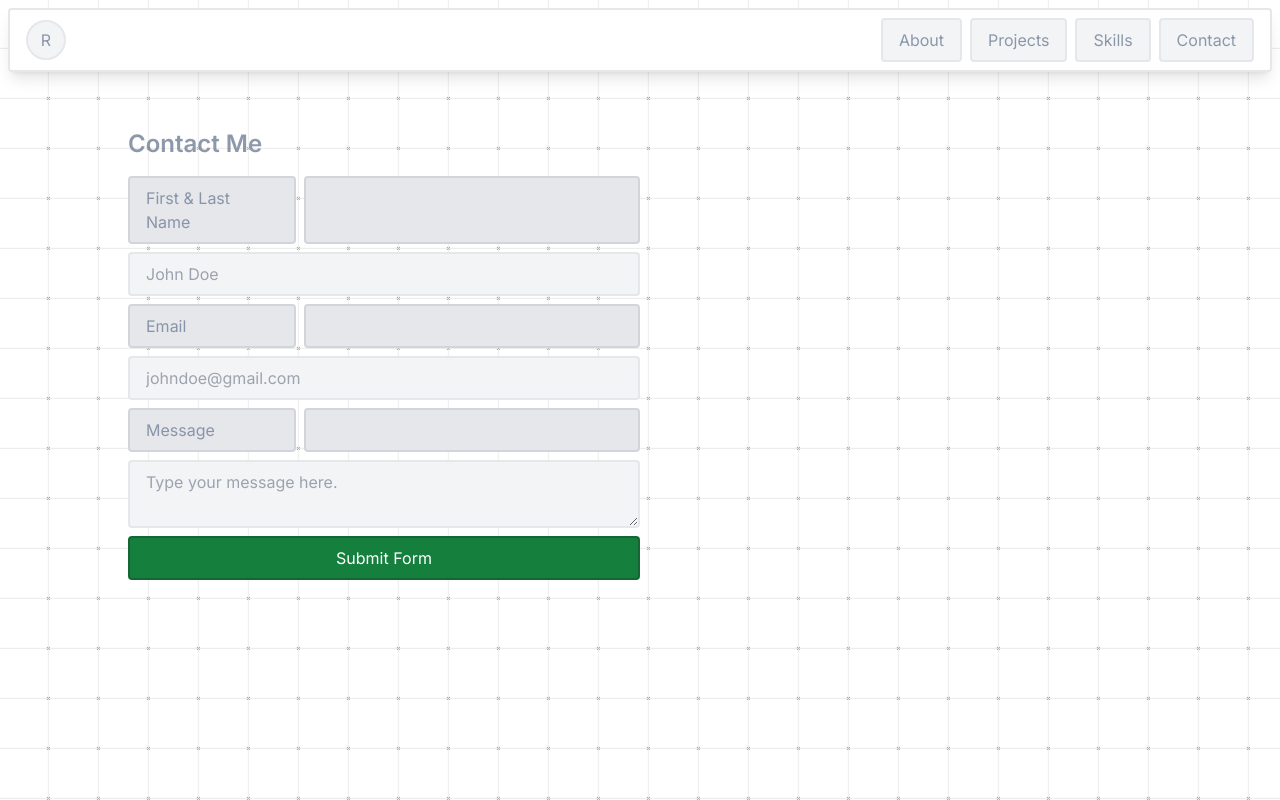
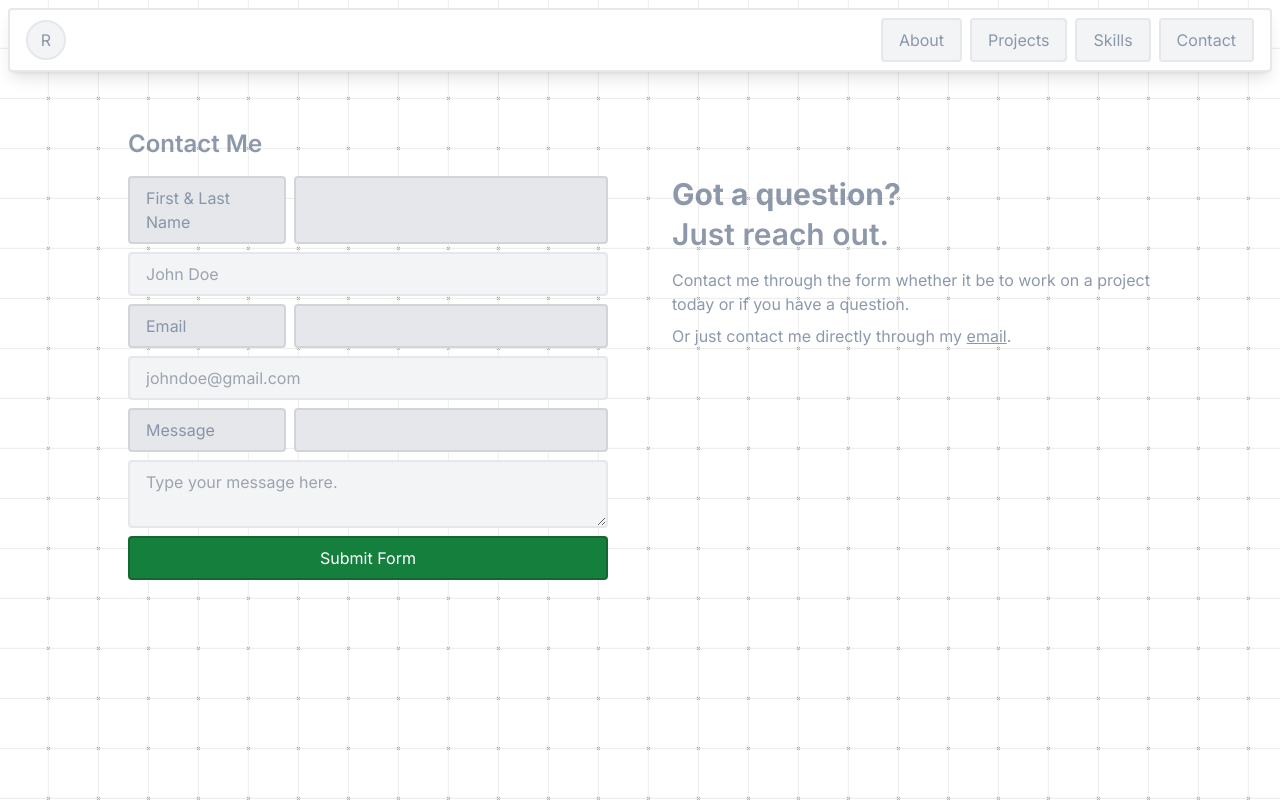
Before and after one commit to SKY3E/Portfolio-V2, a Next.js app: page /contact in a window 1280 px wide. Built offline with nearby package versions, Linux system fonts and the light colour scheme.

Commit message:
Updated Contact Page

```diff
--- a/app/components/contact.js
+++ b/app/components/contact.js
@@ -25,24 +25,32 @@ export default function Contact() {
   return (
     <section id='contact-section' className='lg:ml-[calc(60.00vw-50.00%)] lg:mr-[calc(60.00vw-50.00%)]'>
       <h2 className='text-2xl font-semibold mb-4'>Contact Me</h2>
-      <form className='flex flex-col' onSubmit={handleSubmit}>
-        <div className="flex w-1/2 mb-2 gap-2">
+      <article className="flex w-full gap-16">
+        <form className='flex flex-col w-1/2' onSubmit={handleSubmit}>
+          <div className="flex mb-2 gap-2">
             <label className='rounded bg-gray-200 border-gray-300 border-2 w-1/3 px-4 py-2'>First & Last Name</label>
             <div className='rounded bg-gray-200 border-gray-300 border-2 w-2/3 px-4 py-2'></div>
           </div>
-        <input className='rounded bg-gray-100 border-gray-200 border-2 px-4 py-2 w-1/2 mb-2' type="text" name="name" placeholder="John Doe"/>
-        <div className="flex w-1/2 mb-2 gap-2">
+          <input className='rounded bg-gray-100 border-gray-200 border-2 px-4 py-2 mb-2' type="text" name="name" placeholder="John Doe"/>
+          <div className="flex mb-2 gap-2">
             <label className='rounded bg-gray-200 border-gray-300 border-2 w-1/3 px-4 py-2'>Email</label>
             <div className='rounded bg-gray-200 border-gray-300 border-2 w-2/3 px-4 py-2'></div>
           </div>
-        <input className='rounded bg-gray-100 border-gray-200 border-2 px-4 py-2 w-1/2 mb-2' type="email" name="email" placeholder="johndoe@gmail.com"/>
-        <div className="flex w-1/2 mb-2 gap-2">
+          <input className='rounded bg-gray-100 border-gray-200 border-2 px-4 py-2 mb-2' type="email" name="email" placeholder="johndoe@gmail.com"/>
+          <div className="flex mb-2 gap-2">
             <label className='rounded bg-gray-200 border-gray-300 border-2 w-1/3 px-4 py-2'>Message</label>
             <div className='rounded bg-gray-200 border-gray-300 border-2 w-2/3 px-4 py-2'></div>
           </div>
-        <textarea className='rounded bg-gray-100 border-gray-200 border-2 px-4 py-2 w-1/2 mb-2' name="message" placeholder="Type your message here."></textarea>
-        <button className='rounded text-white bg-green-700 border-green-800 border-2 hover:bg-green-600 hover:border-green-700 px-4 py-2 w-1/2 mb-2' type="submit">Submit Form</button>
+          <textarea className='rounded bg-gray-100 border-gray-200 border-2 px-4 py-2 mb-2' name="message" placeholder="Type your message here."></textarea>
+          <button className='rounded text-white bg-green-700 border-green-800 border-2 hover:bg-green-600 hover:border-green-700 px-4 py-2 mb-2' type="submit">Submit Form</button>
         </form>
+        <div className="w-1/2">
+          <h2 className="text-3xl font-bold mb-1">Got a question?</h2>
+          <h3 className="text-3xl font-semibold mt-1">Just reach out.</h3>
+          <p className="mt-4">Contact me through the form whether it be to work on a project today or if you have a question.</p>
+          <p className="mt-2">Or just contact me directly through my <a className='underline' href="mailto:bessin.raphael@gmail.com">email</a>.</p>
+        </div>
+      </article>
     </section>
   )
 }
```
Lines whose indentation alone changed are shown as unchanged.
